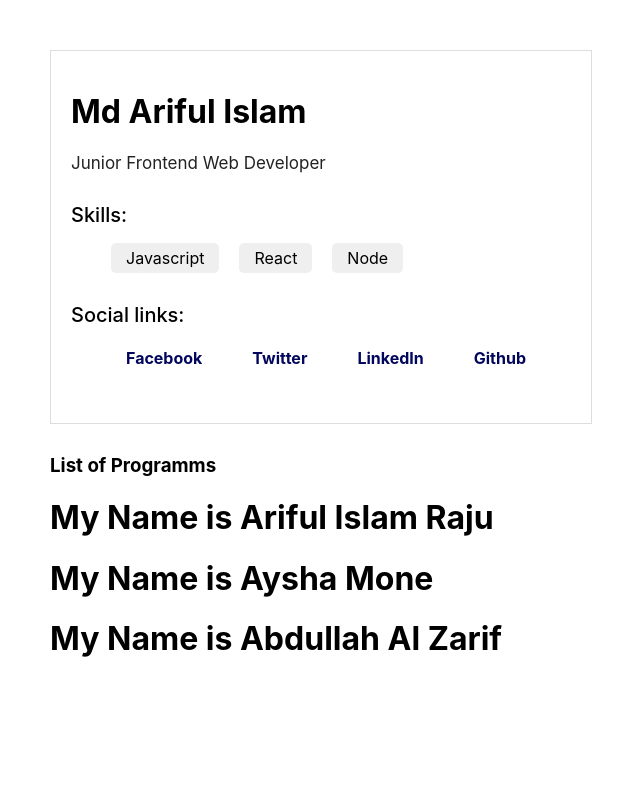
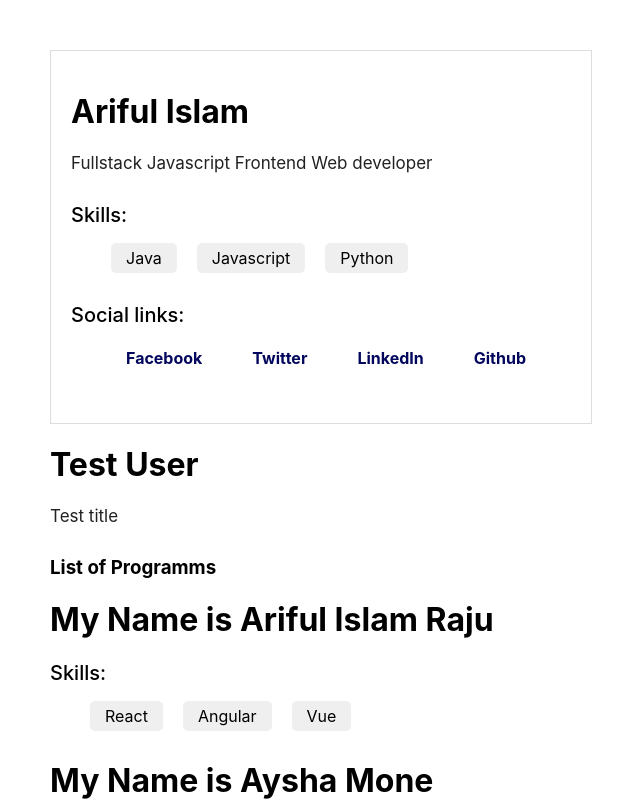
Before and after one commit to ariful-islam-dev/understand-REACT-core-features, a React app: page / in a window 1280 px wide. Shown: the top 801 px of the page, without its empty margins (340-980 px from the left). Built offline with nearby package versions, Linux system fonts and the light colour scheme.

Commit message:
Modify Profile component using props

```diff
--- a/src/components/Profile/Bio.tsx
+++ b/src/components/Profile/Bio.tsx
@@ -1,9 +1,9 @@
 import React from "react";
 
-const Bio = () => (
+const Bio = (props: any) => (
   <div className="bio">
-    <h1>Md Ariful Islam</h1>
-    <p>Junior Frontend Web Developer</p>
+    <h1>{props.name}</h1>
+    <p>{props.title}</p>
   </div>
 );
 
--- a/src/components/Profile/Skills.tsx
+++ b/src/components/Profile/Skills.tsx
@@ -1,12 +1,12 @@
 import React from "react";
 
-const Skills = () => (
+const Skills = (props: any) => (
   <div className="skills">
     <h3>Skills:</h3>
     <ul>
-      <li>Javascript</li>
-      <li>React</li>
-      <li>Node</li>
+      <li>{props.skillA}</li>
+      <li>{props.skillB}</li>
+      <li>{props.skillC}</li>
     </ul>
   </div>
 );
--- a/src/components/Profile/index.tsx
+++ b/src/components/Profile/index.tsx
@@ -5,13 +5,18 @@ import "./profile.style.css";
 import Skills from "./Skills";
 
 class Profile extends Component {
+  me = {
+    name: "Ariful Islam",
+    title: "Fullstack Javascript Frontend Web developer",
+    skillA: "Java",
+    skillB: "Javascript",
+    skillC: "Python",
+  };
   render() {
-    console.log("Profile - ", this.props);
-
     return (
       <div className="container">
-        <Bio />
-        <Skills />
+        <Bio name={this.me.name} title={this.me.title} />
+        <Skills {...this.me} />
         <Links />
       </div>
     );
--- a/src/components/app.tsx
+++ b/src/components/app.tsx
@@ -1,5 +1,7 @@
 import React, { Component } from "react";
 import Profile from "./Profile";
+import Bio from "./Profile/Bio";
+import Skills from "./Profile/Skills";
 import MyProps from "./Props";
 
 class App extends Component {
@@ -8,10 +10,13 @@ class App extends Component {
     return (
       <div className="App">
         <Profile />
+        <Bio name="Test User" title="Test title" />
         <div style={style}>
           <h3 style={{ marginBottom: "20px" }}>List of Programms</h3>
           <MyProps name="Ariful Islam Raju" />
+          <Skills skillA="React" skillB="Angular" skillC="Vue" />
           <MyProps name="Aysha Mone" />
+          <Skills skillA="Node" skillB="Express" skillC="MongoDB" />
           <MyProps name="Abdullah Al Zarif" />
         </div>
       </div>
```
